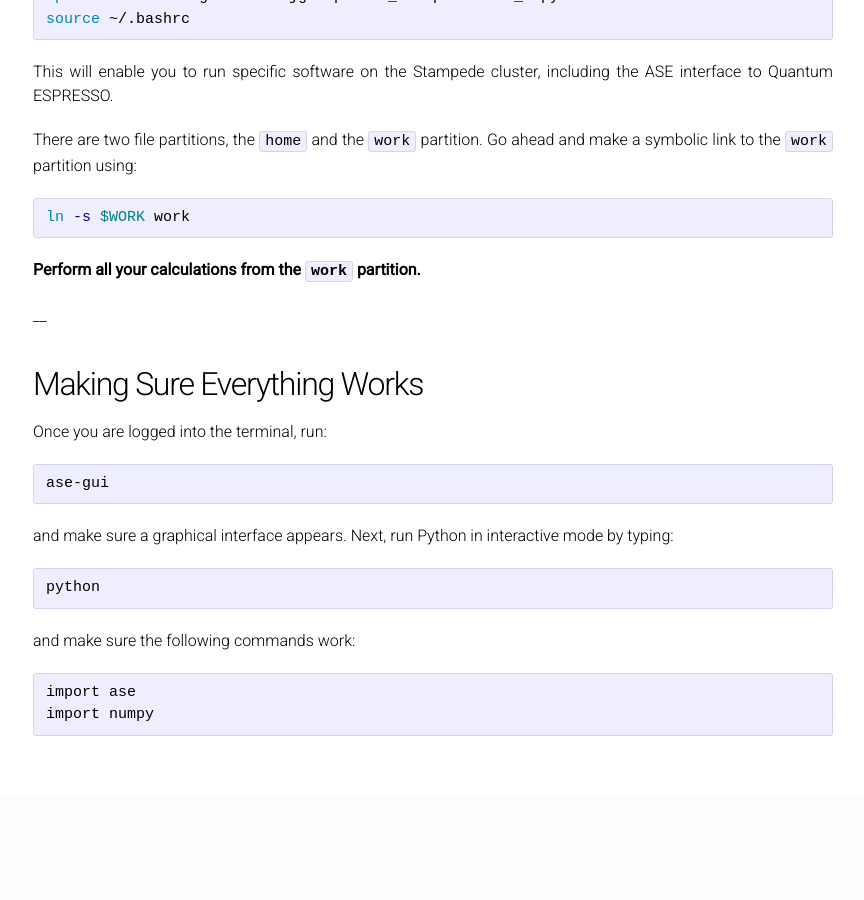
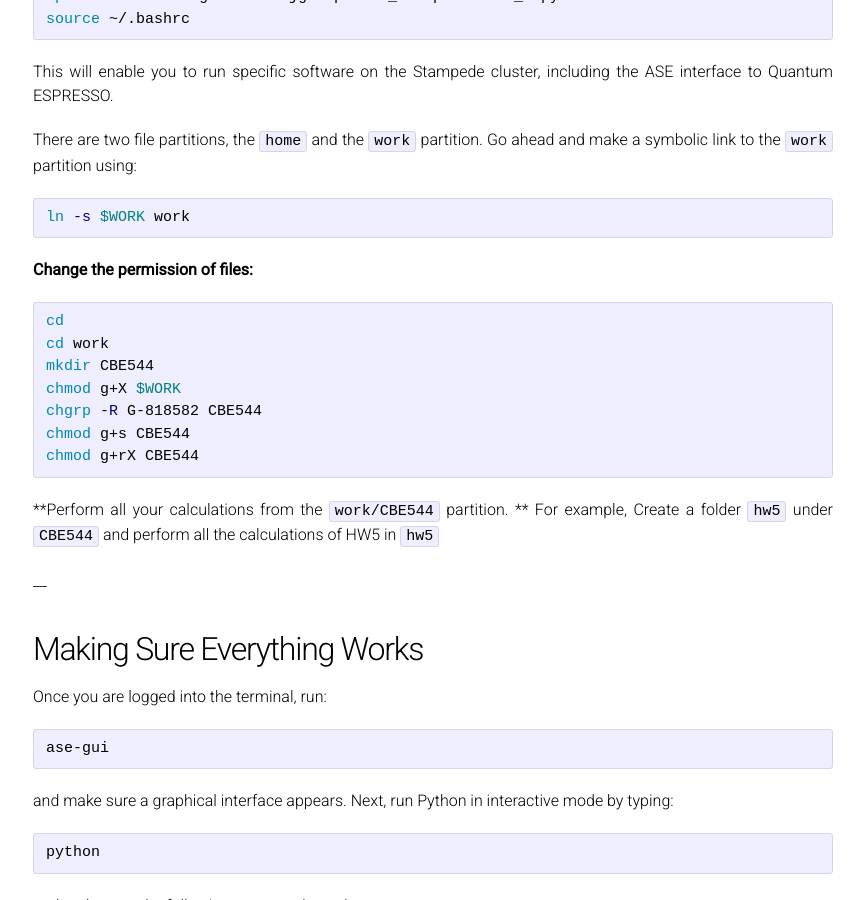
Before and after one commit to vojale/CBE544-2018.github.io, a Jekyll site: the page built from Clusters.md, in a window 1280 px wide and 900 px high, scrolled down 2351 px. Shown: the whole window, without its empty margins (207-1071 px from the left). Built offline with Jekyll 4.4.1, drawn with Linux system fonts in a browser that asks for light colours; our own code applies the rules of GitHub Pages for plain Markdown files; before the commit the page ends 3147 px from its top, so only the background shows below that.

Commit message:
Update Clusters.md

````diff
--- a/Clusters.md
+++ b/Clusters.md
@@ -107,7 +107,19 @@ There are two file partitions, the `home` and the `work` partition. Go ahead and
 ln -s $WORK work
 ```
 
-**Perform all your calculations from the `work` partition.**
+**Change the permission of files:**
+```bash
+cd
+cd work
+mkdir CBE544
+chmod g+X $WORK
+chgrp -R G-818582 CBE544
+chmod g+s CBE544
+chmod g+rX CBE544
+```
+
+**Perform all your calculations from the `work/CBE544` partition. **
+For example, Create a folder `hw5` under `CBE544` and perform all the calculations of HW5 in `hw5`
 
 <a name='first-time-cees'></a>
 ____
````
